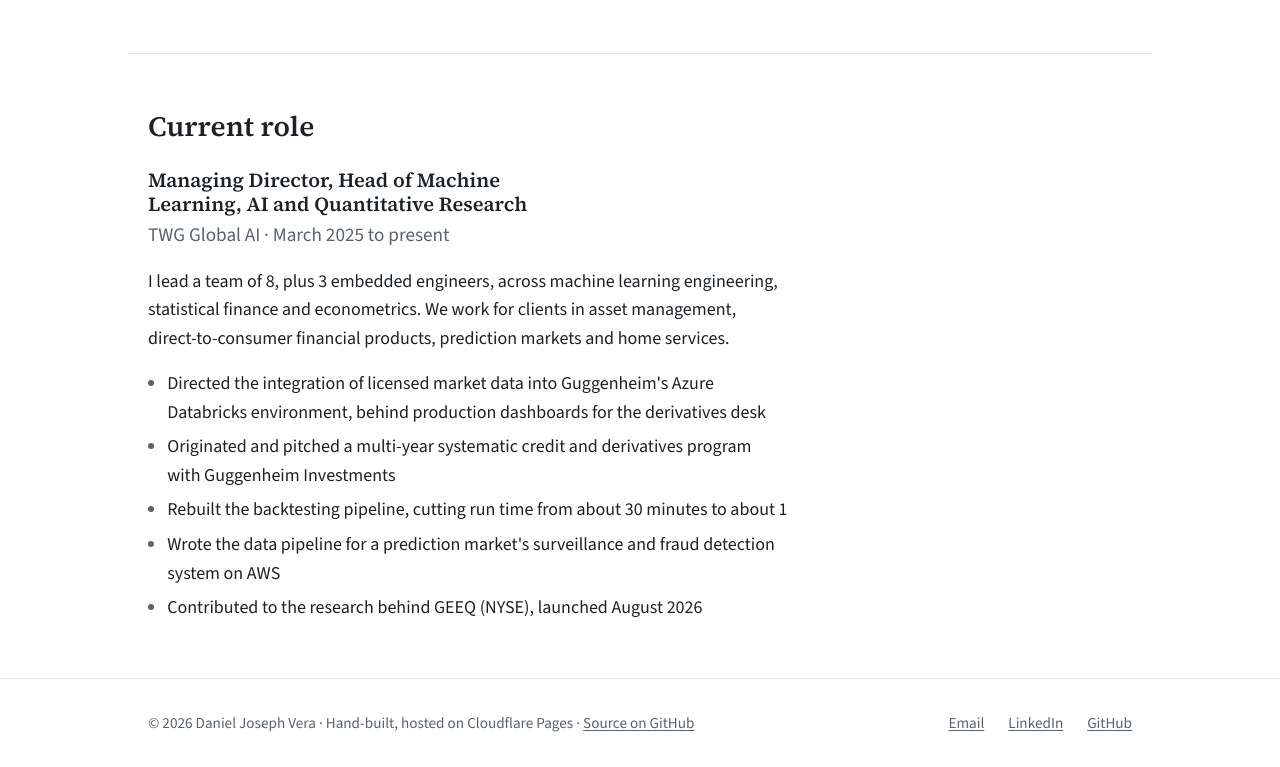
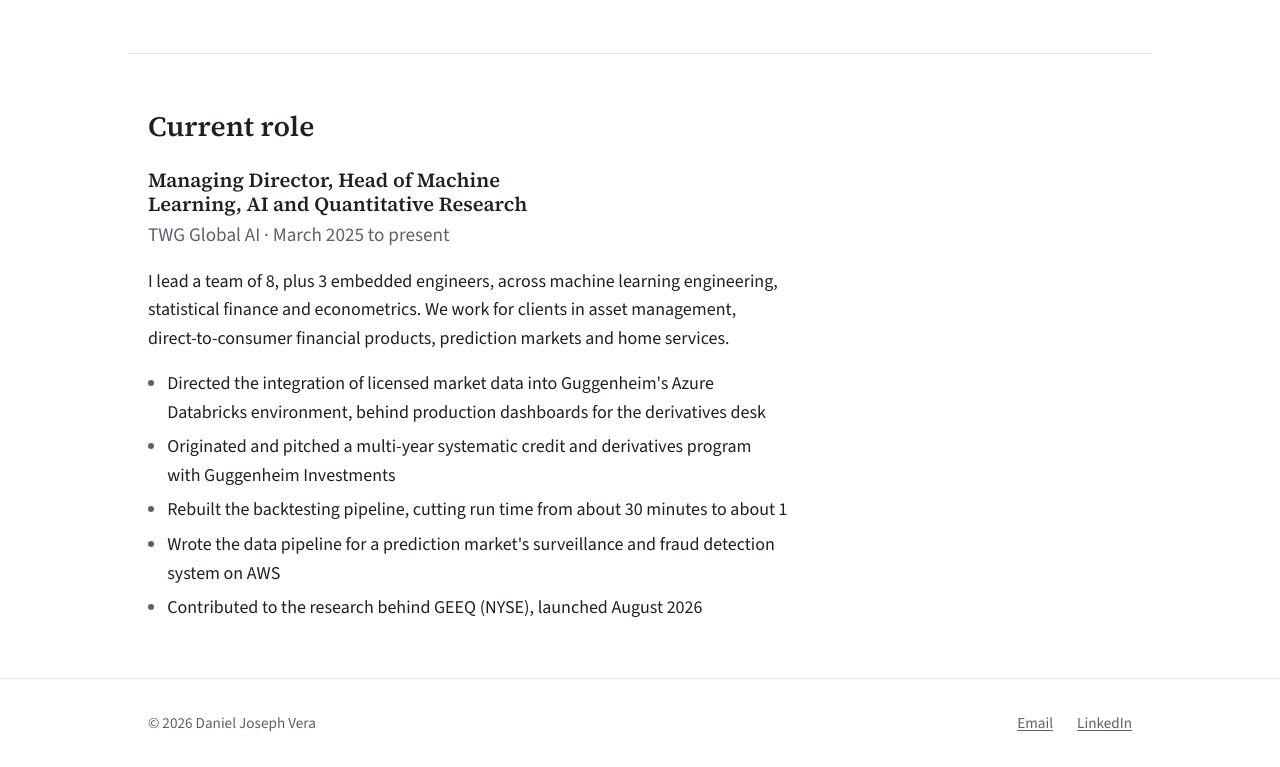
Before and after one commit to djvera84/djv, a plain HTML site: page index.html in a window 1280 px wide. Shown: the part 1170-1937 px from the top of the page. Drawn offline with nearby package versions, Linux system fonts and the light colour scheme.

Commit message:
Remove GitHub links from site footer; keep GitHub on Contact page
Co-Authored-By: Claude Opus 5.5 <noreply@anthropic.com>

```diff
--- a/index.html
+++ b/index.html
@@ -96,11 +96,10 @@
     </main>
     <footer class="site-footer">
         <div class="wrap">
-            <p>&copy; <span id="year">2026</span> Daniel Joseph Vera · Hand-built, hosted on Cloudflare Pages · <a href="https://github.com/djvera84/djv" target="_blank" rel="noopener">Source on GitHub</a></p>
+            <p>&copy; <span id="year">2026</span> Daniel Joseph Vera</p>
             <nav aria-label="Elsewhere">
                 <a href="mailto:djvera@alum.mit.edu">Email</a>
                 <a href="https://www.linkedin.com/in/daniel-j-vera/" target="_blank" rel="noopener">LinkedIn</a>
-                <a href="https://github.com/djvera84" target="_blank" rel="noopener">GitHub</a>
             </nav>
         </div>
     </footer>
```
Also changed, not shown: 404.html (+1 -2 lines), about.html (+1 -2 lines), contact.html (+1 -2 lines), experience.html (+1 -2 lines).
